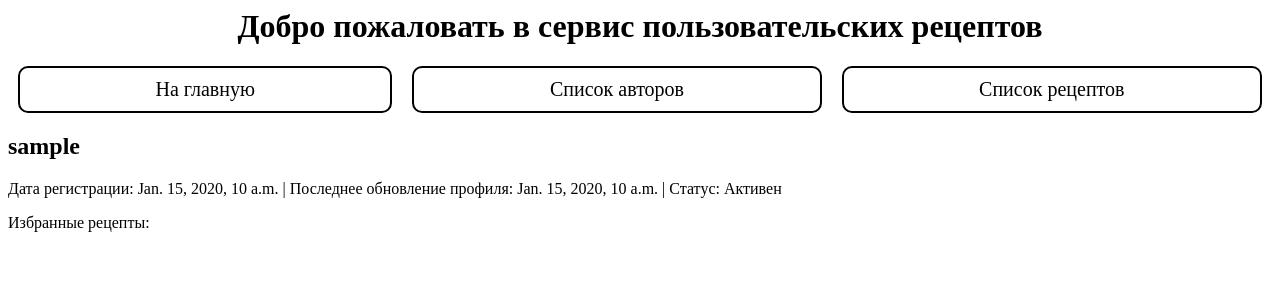
After one commit to Odyvia42/UsersRecipes-Django, a Django app: page /users/1 in a window 1280 px wide. The commit adds this page. Shown: the top 300 px of the page. Run offline with Django 4.2, Linux system fonts and the light colour scheme; tables that the repository leaves empty hold one stand-in row (values such as "Sample post").

Commit message:
Добавлена страница с деталями профиля для каждого автора, а также переход на неё со страницы со списком авторов.

```diff
--- a/recipeblog/models.py
+++ b/recipeblog/models.py
@@ -23,6 +23,9 @@ class User(models.Model):
 
     def __str__(self):
         return self.username
+
+    def get_absolute_url(self):
+        return reverse('user-detail', args=[str(self.id)])
 
 class Recipe(models.Model):
     author = models.ForeignKey(User, on_delete=models.CASCADE)
--- /dev/null
+++ b/recipeblog/templates/user-detail.html
@@ -0,0 +1,25 @@
+{% extends 'index.html' %}
+
+{% block styles %}
+{% load static %}
+    <link rel="stylesheet" href=" {% static 'recipeblog/detail-pages.css'%}">
+{% endblock %}
+
+    {% block homebutton %}
+    <a href=" {% url 'home' %} " class="button">На главную</a>
+    {% endblock %}
+
+{% block content %}
+
+    <h2> {{ user.username }} </h2>
+    <p> Дата регистрации: {{ user.registration_date }} | Последнее обновление профиля: {{ user.update_date }} |
+        Статус: {% if user.status == 'AC' %}
+            Активен
+        {% else %}
+            Заблокирован
+        {% endif %}
+    </p>
+    <p> Избранные рецепты: </p>
+
+
+{% endblock %}
--- a/recipeblog/templates/user-list.html
+++ b/recipeblog/templates/user-list.html
@@ -13,13 +13,15 @@
 
     <h2>Пользователи</h2>
     {% for user in user_list %}
-        <h3> {{ user.username }} </h3>
-        <p> {% if user.status == 'AC' %}
+        <h3> <a href="{{ user.get_absolute_url }}">{{ user.username }} </a></h3>
+        <p> Дата регистрации: {{ user.registration_date }} | Последнее обновление профиля: {{ user.update_date }} |
+            {% if user.status == 'AC' %}
                 Активен
             {% else %}
                 Заблокирован
             {% endif %}
         </p>
+
     {% endfor %}
 
 {% endblock %}
--- a/recipeblog/urls.py
+++ b/recipeblog/urls.py
@@ -6,5 +6,5 @@ urlpatterns=[
     path('users/', views.UserListView.as_view(), name='user-list'),
     path('recipes/', views.RecipeListView.as_view(), name='recipe-list'),
     path('recipes/<int:pk>', views.RecipeDetailView.as_view(), name='recipe-detail'),
-
+    path('users/<int:pk>', views.UserDetailView.as_view(), name='user-detail'),
 ]
--- a/recipeblog/views.py
+++ b/recipeblog/views.py
@@ -17,6 +17,10 @@ class UserListView(ListView):
     context_object_name = 'user_list'
     template_name = 'user-list.html'
 
+class UserDetailView(generic.DetailView):
+    model = User
+    template_name = 'user-detail.html'
+
 class RecipeListView(ListView):
     model = Recipe
     context_object_name = 'recipe_list'
```
